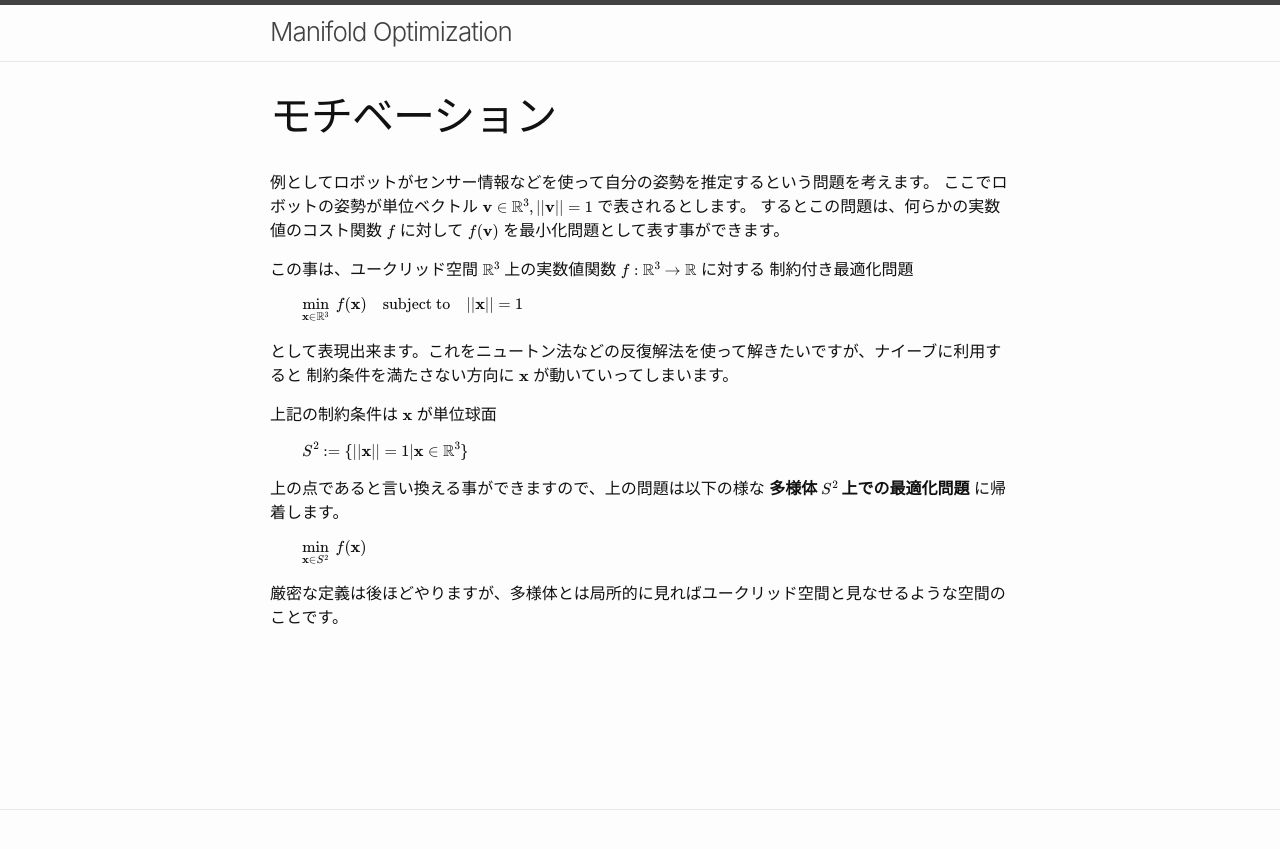
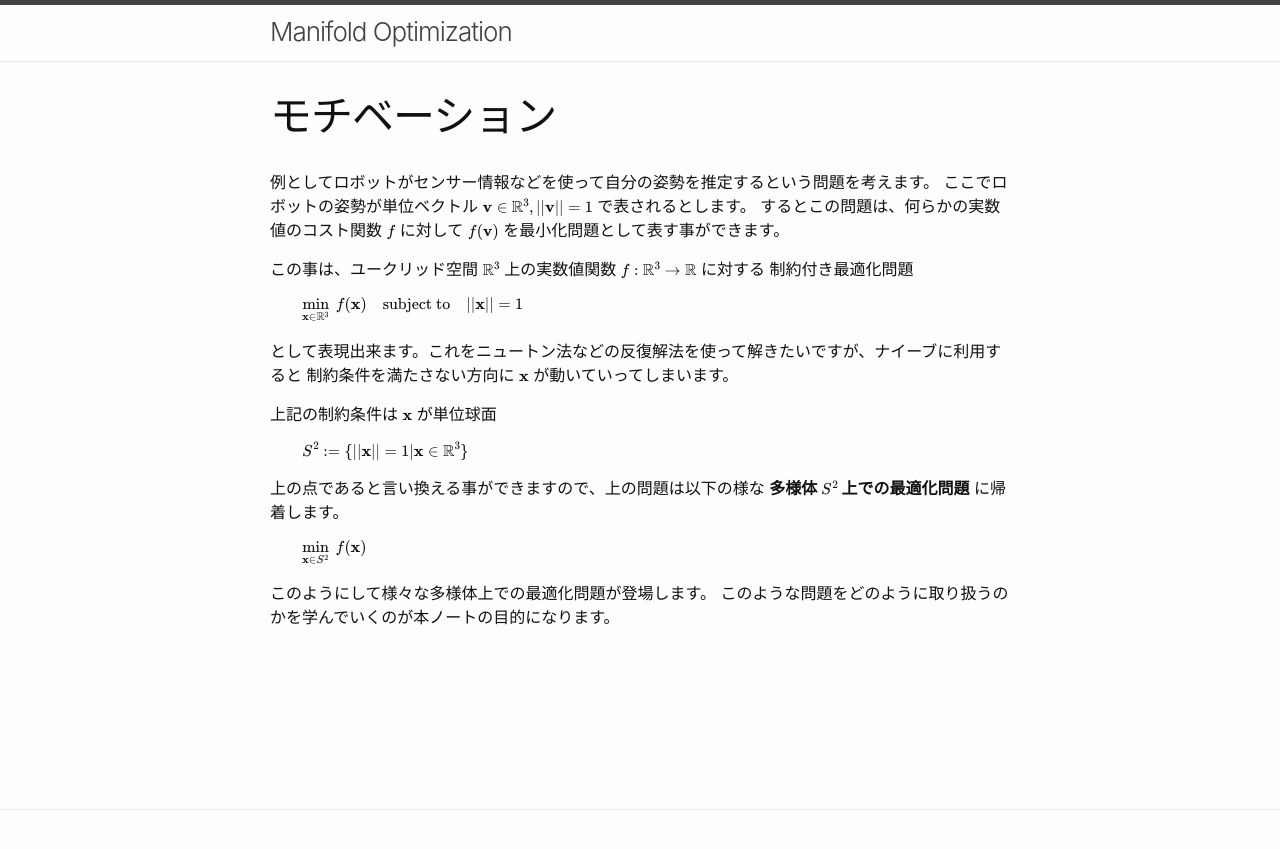
Before and after one commit to nineties/manifold-optimization, a Jekyll site: the page built from motivation/index.md, in a window 1280 px wide. Shown: the top 849 px of the page. Built offline with Jekyll 4.4.1, drawn with Linux system fonts in a browser that asks for light colours; our own code applies the rules of GitHub Pages for plain Markdown files.

Commit message:
Update motivation

```diff
--- a/motivation/index.md
+++ b/motivation/index.md
@@ -27,4 +27,5 @@ S^2 := \\{||\mathbf{x}||=1|\mathbf{x}\in\mathbb{R}^3\\}
 \min_{\mathbf{x}\in S^2}\ f(\mathbf{x})
 \\]
 
-厳密な定義は後ほどやりますが、多様体とは局所的に見ればユークリッド空間と見なせるような空間のことです。
+このようにして様々な多様体上での最適化問題が登場します。
+このような問題をどのように取り扱うのかを学んでいくのが本ノートの目的になります。
```
